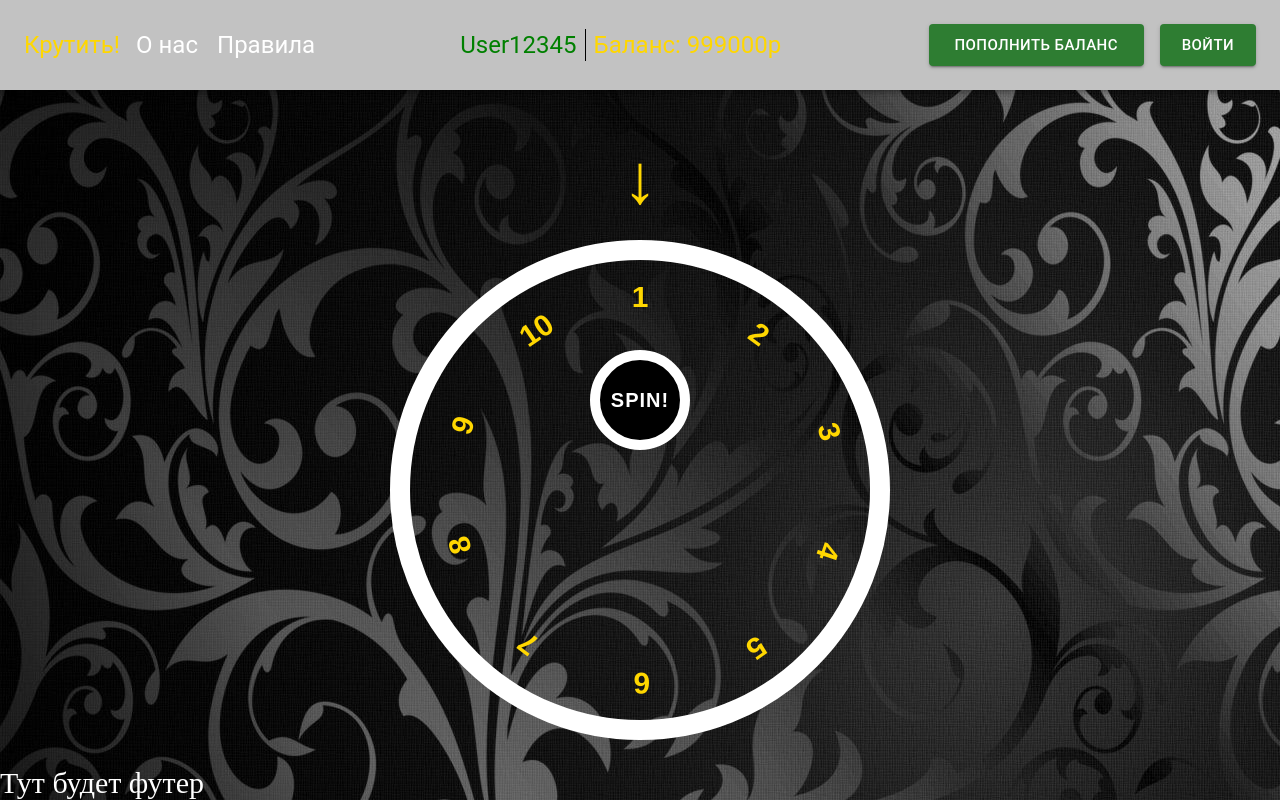
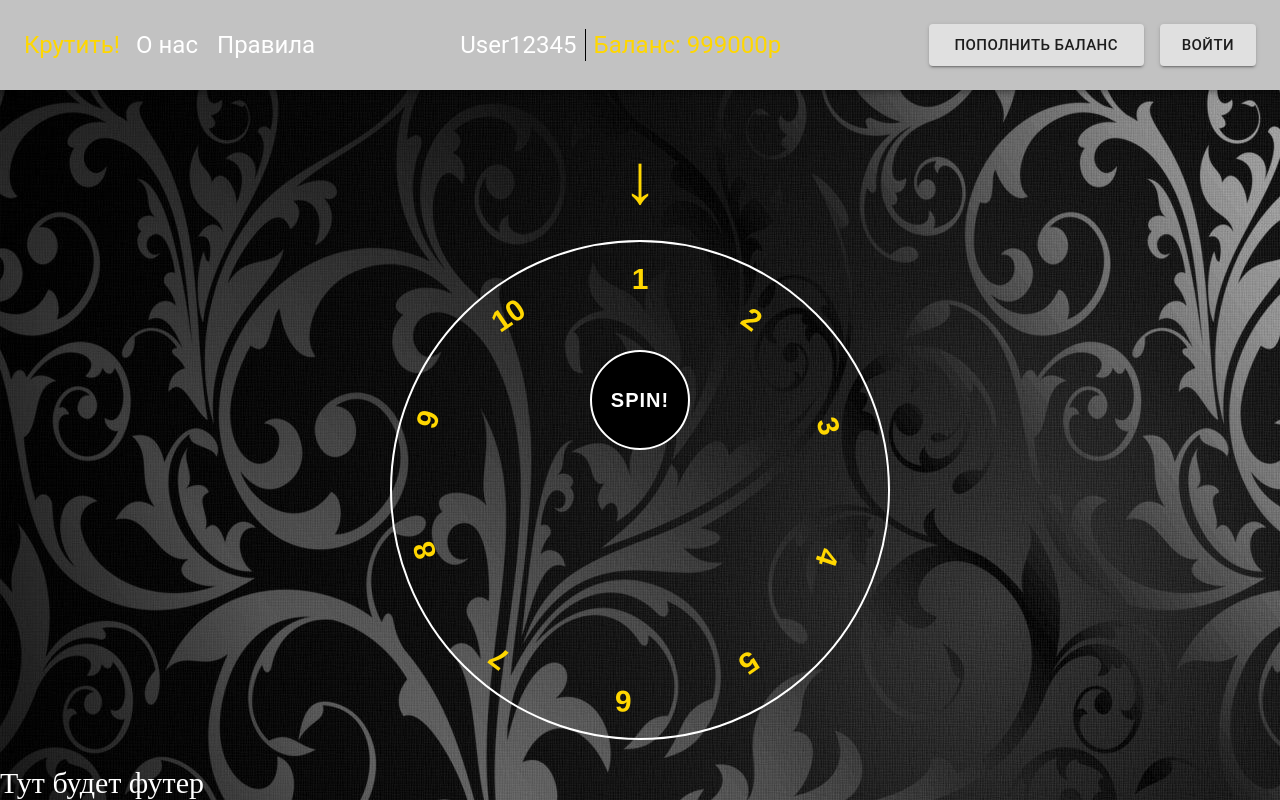
Before and after one commit to suba177/casino-pet-project, a React (Vite) app: page / in a window 1280 px wide. Built offline with nearby package versions, Linux system fonts and the light colour scheme.

Commit message:
working code

```diff
--- a/src/components/Header.tsx
+++ b/src/components/Header.tsx
@@ -45,7 +45,7 @@ export default function Header() {
               <Typography
                 variant="h5"
                 sx={{
-                  color: "green",
+                  color: "white",
                   pr: 1,
                   ml: 2,
                   borderRight: "1px solid black",
@@ -62,7 +62,7 @@ export default function Header() {
             </Box>
             <Box sx={{ display: "flex" }}>
               <Button
-                color="success"
+                color="inherit"
                 size="large"
                 variant="contained"
                 sx={{ minWidth: "215px" }}
@@ -70,7 +70,7 @@ export default function Header() {
                 Пополнить баланс
               </Button>
               <Button
-                color="success"
+                color="inherit"
                 size="large"
                 variant="contained"
                 sx={{ ml: 2 }}
--- a/src/index.css
+++ b/src/index.css
@@ -34,7 +34,7 @@ footer {
   width: 500px;
   height: 500px;
   border-radius: 50%;
-  border: 20px solid white;
+  border: 2px solid white;
   position: relative;
   overflow: hidden;
   transition: 5s;
@@ -62,7 +62,7 @@ footer {
   z-index: 10;
   background-color: #000000;
   text-transform: uppercase;
-  border: 10px solid #fff;
+  border: 2px solid #fff;
   font-weight: bold;
   font-size: 20px;
   width: 100px;
```
